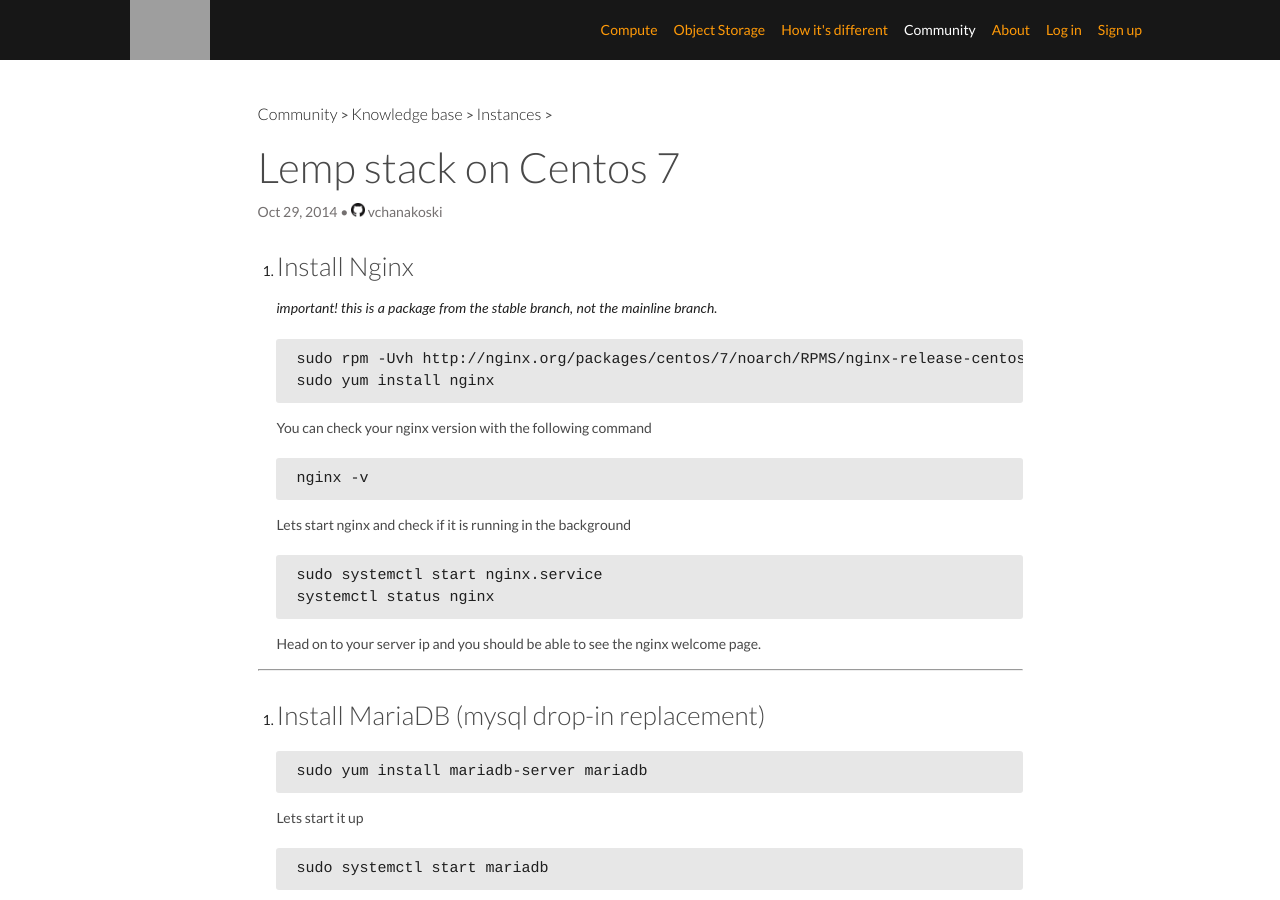
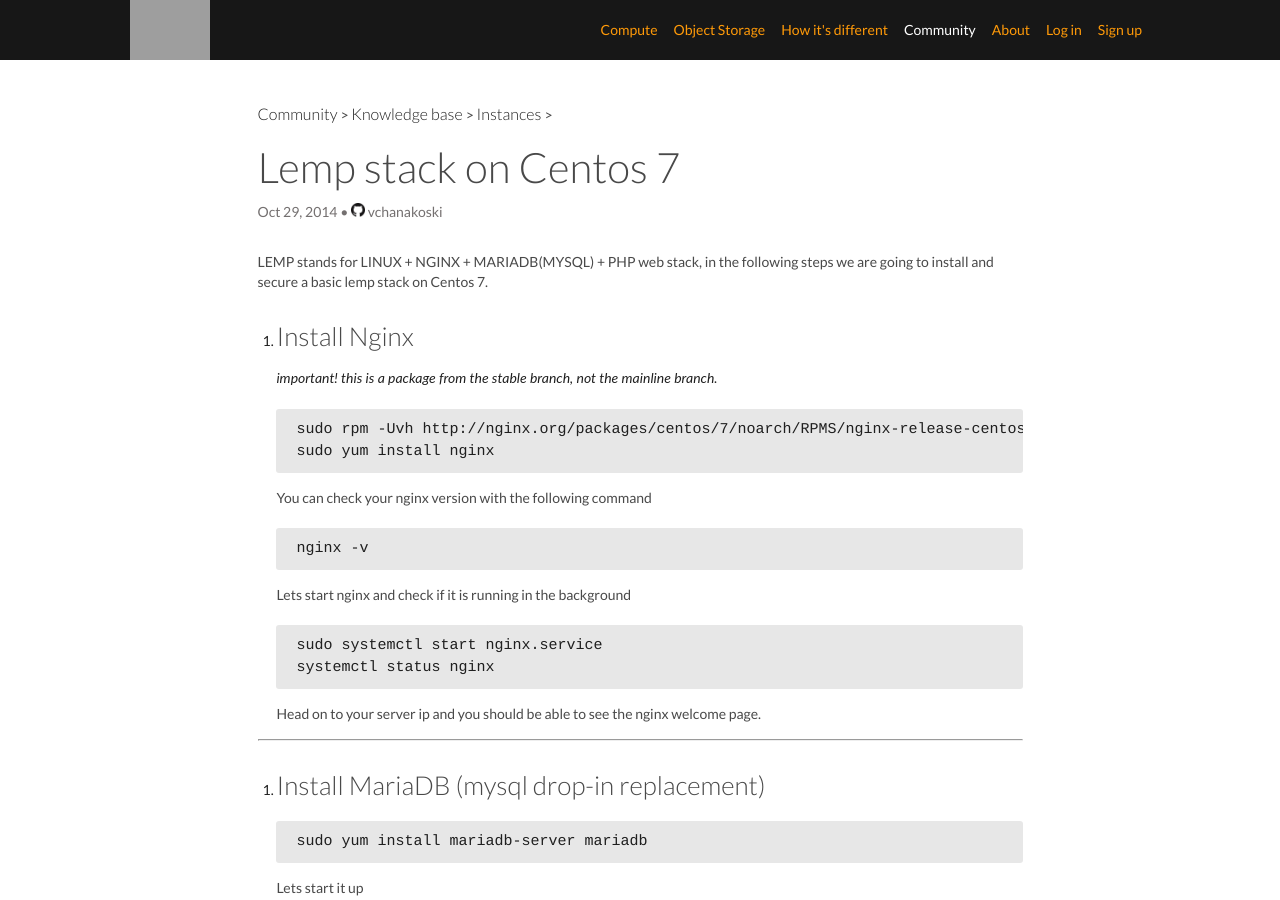
Before and after one commit to ovhlabs/knowledge-base, a Jekyll site: the page built from en/_posts/2014-10-29-lemp-stack-centos7.markdown, in a window 1280 px wide and 900 px high. Built offline with Jekyll 4.4.1, drawn with Linux system fonts in a browser that asks for light colours; some web fonts are replaced; Markdown is read by kramdown in place of the engine named in the settings; comment, search, counter and statistics services are not loaded; grey boxes are pictures that could not be loaded.

Commit message:
Added a short intro to the guide

```diff
--- a/en/_posts/2014-10-29-lemp-stack-centos7.markdown
+++ b/en/_posts/2014-10-29-lemp-stack-centos7.markdown
@@ -5,6 +5,8 @@ categories: Instances
 author: vchanakoski
 lang: en
 ---
+
+LEMP stands for LINUX + NGINX + MARIADB(MYSQL) + PHP web stack, in the following steps we are going to install and secure a basic lemp stack on Centos 7.
 
 1. Install Nginx
 ------
```
